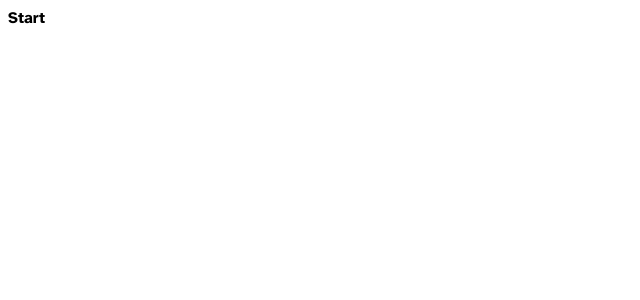
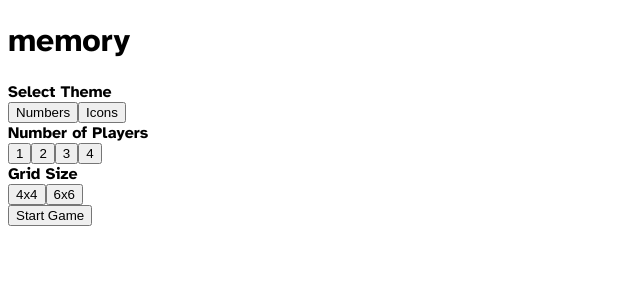
Before and after one commit to spomberg/memory, a React (Create React App) app: page / in a window 1280 px wide. Shown: the top 300 px of the page, without its empty margins (0-640 px from the left). Built offline with nearby package versions, Linux system fonts and the light colour scheme.

Commit message:
Add start page html

```diff
--- a/src/components/Start/Start.tsx
+++ b/src/components/Start/Start.tsx
@@ -2,6 +2,34 @@ import './Start.scss';
 
 export default function Start() {
   return (
-    <div>Start</div>
+    <div className='start'>
+      <h1>memory</h1>
+      <div className='game-settings'>
+        <div>
+          <span>Select Theme</span>
+          <div className='buttons-line'>
+            <button>Numbers</button>
+            <button>Icons</button>
+          </div>
+        </div>
+        <div>
+          <span>Number of Players</span>
+          <div className='buttons-line'>
+            <button>1</button>
+            <button>2</button>
+            <button>3</button>
+            <button>4</button>
+          </div>
+        </div>
+        <div>
+          <span>Grid Size</span>
+          <div className='buttons-line'>
+            <button>4x4</button>
+            <button>6x6</button>
+          </div>
+        </div>
+        <button className='start-button'>Start Game</button>
+      </div>
+    </div>
   )
 }
```
